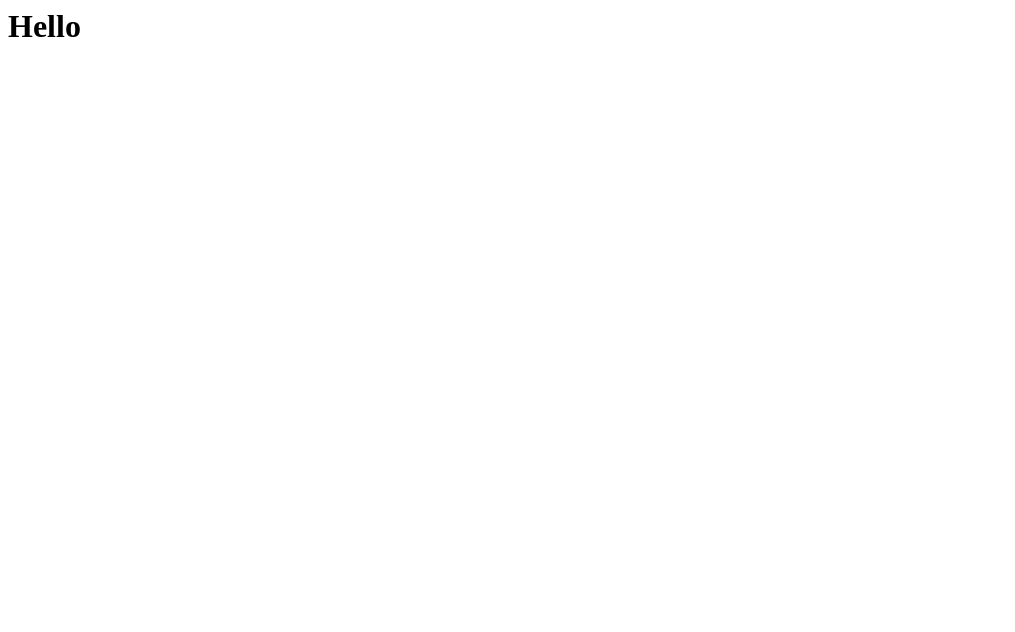
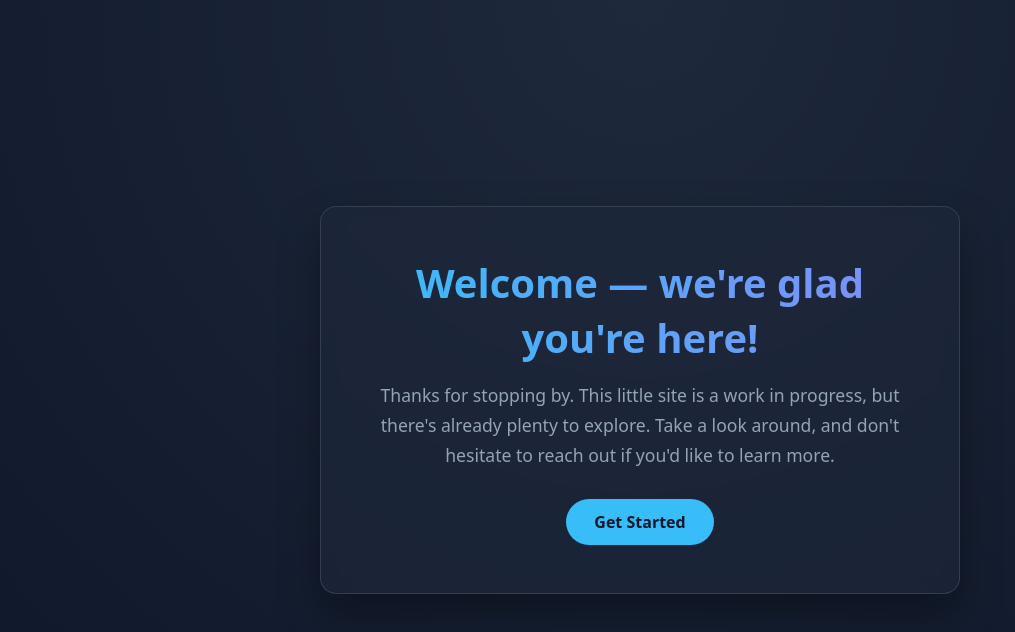
Before and after one commit to buildLittleWorlds/testing-branches, a plain HTML site: page index.html in a window 1280 px wide. Shown: the whole page, without its empty margins (0-1015 px from the left). Drawn offline with Linux system fonts and the light colour scheme.

Commit message:
Update index.html

```diff
--- a/index.html
+++ b/index.html
@@ -1 +1,76 @@
-<h1>Hello</h1>
+<!DOCTYPE html>
+<html lang="en">
+<head>
+  <meta charset="UTF-8" />
+  <meta name="viewport" content="width=device-width, initial-scale=1.0" />
+  <title>Welcome!</title>
+  <style>
+    :root {
+      --bg: #0f172a;
+      --accent: #38bdf8;
+      --text: #e2e8f0;
+      --muted: #94a3b8;
+    }
+    * { box-sizing: border-box; margin: 0; padding: 0; }
+    body {
+      min-height: 100vh;
+      display: flex;
+      align-items: center;
+      justify-content: center;
+      font-family: system-ui, -apple-system, "Segoe UI", Roboto, sans-serif;
+      background: radial-gradient(circle at top, #1e293b, var(--bg));
+      color: var(--text);
+      text-align: center;
+      padding: 2rem;
+    }
+    .card {
+      max-width: 640px;
+      background: rgba(30, 41, 59, 0.6);
+      border: 1px solid rgba(148, 163, 184, 0.2);
+      border-radius: 16px;
+      padding: 3rem 2.5rem;
+      backdrop-filter: blur(8px);
+      box-shadow: 0 20px 40px rgba(0, 0, 0, 0.35);
+    }
+    h1 {
+      font-size: 2.5rem;
+      margin-bottom: 1rem;
+      background: linear-gradient(90deg, var(--accent), #818cf8);
+      -webkit-background-clip: text;
+      background-clip: text;
+      color: transparent;
+    }
+    p {
+      font-size: 1.1rem;
+      line-height: 1.7;
+      color: var(--muted);
+      margin-bottom: 1.75rem;
+    }
+    a.cta {
+      display: inline-block;
+      padding: 0.75rem 1.75rem;
+      border-radius: 999px;
+      background: var(--accent);
+      color: #0f172a;
+      font-weight: 600;
+      text-decoration: none;
+      transition: transform 0.15s ease, box-shadow 0.15s ease;
+    }
+    a.cta:hover {
+      transform: translateY(-2px);
+      box-shadow: 0 10px 20px rgba(56, 189, 248, 0.3);
+    }
+  </style>
+</head>
+<body>
+  <main class="card">
+    <h1>Welcome — we're glad you're here!</h1>
+    <p>
+      Thanks for stopping by. This little site is a work in progress, but there's
+      already plenty to explore. Take a look around, and don't hesitate to reach out
+      if you'd like to learn more.
+    </p>
+    <a class="cta" href="#">Get Started</a>
+  </main>
+</body>
+</html>
```
